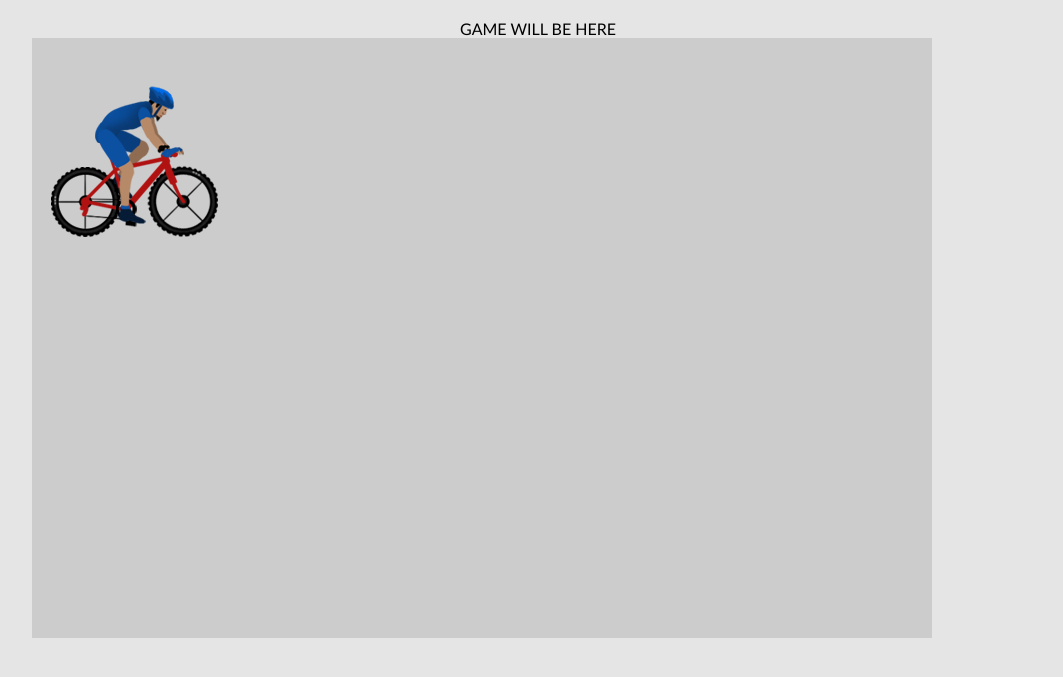
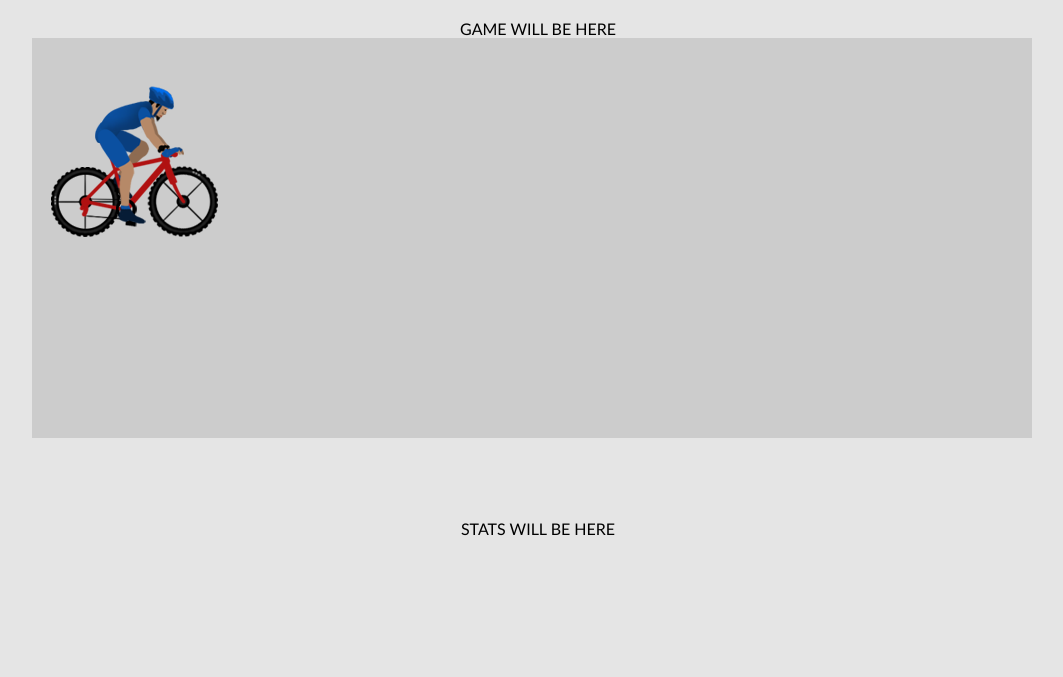
Before and after one commit to ioana-ianovici/ML-Game, a website: page index.html in a window 1280 px wide. Shown: the part 63-740 px from the top of the page, without its empty margins (102-1165 px from the left). Drawn offline with Linux system fonts and the light colour scheme.

Commit message:
edit some style

```diff
--- a/app/css/game.css
+++ b/app/css/game.css
@@ -1,14 +1,14 @@
-#game_container{
+#game-container{
     position: relative;
     width: 1000px;
-    height: 300px;
+    height: 400px;
 }
 
-#biker_layer {
+#biker-layer {
     z-index: 1;
 }
 
-#background_layer{
+#background-layer{
     z-index: 0;
     background-color: #cccccc;
 }
--- a/app/js/Background.js
+++ b/app/js/Background.js
@@ -1,6 +1,6 @@
 class Background {
     constructor() {
-        this.canvas = document.getElementById("background_layer");
+        this.canvas = document.getElementById("background-layer");
     }
 
     load() {}
--- a/app/js/Biker.js
+++ b/app/js/Biker.js
@@ -3,7 +3,7 @@ class Biker {
         let me = this;
         me.name = name;
         me.options = {
-            canvas: document.getElementById("biker_layer"),
+            canvas: document.getElementById("biker-layer"),
             imageSrc: "img/biker_spritesheet_1.png",
             numberOfFrames: 8,
             ticksPerFrame: 4,
--- a/index.html
+++ b/index.html
@@ -10,9 +10,9 @@
 <body>
     <h1 class="page-title">ML Game</h1>
     <div class="game-area">GAME WILL BE HERE
-        <div id="game_container">
-            <canvas id="biker_layer" width="900" height="500" class="layer"></canvas>
-            <canvas id="background_layer" width="900" height="600" class="layer"></canvas>
+        <div id="game-container">
+            <canvas id="biker-layer" width="1000" height="400" class="layer"></canvas>
+            <canvas id="background-layer" width="1000" height="400" class="layer"></canvas>
         </div>
     </div>
     <div class="stats-area">STATS WILL BE HERE</div>
--- a/package.json
+++ b/package.json
@@ -12,7 +12,7 @@
   },
   "keywords": [
     "assist",
-    "canvass",
+    "canvas",
     "html5",
     "css3"
   ],
```
